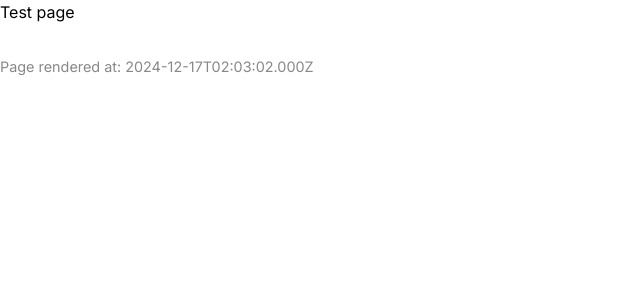
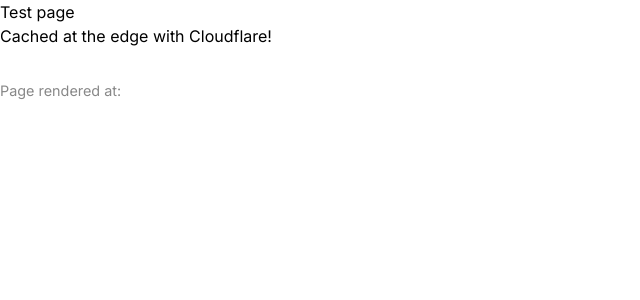
Before and after one commit to greensmurph/nextjs15-starter, a Next.js app: page / in a window 1280 px wide. Shown: the top 300 px of the page, without its empty margins (0-640 px from the left). Built offline with nearby package versions, Linux system fonts and the light colour scheme; a web font is replaced by a local one.

Commit message:
Switch to server build timestamp

```diff
--- a/app/page.tsx
+++ b/app/page.tsx
@@ -1,11 +1,22 @@
-export default function Page() {
-  const buildTime = new Date().toISOString();
+export async function getStaticProps() {
+  return {
+    props: {
+      timestamp: new Date().toISOString(),
+    }
+  }
+}
 
+type Props = {
+  timestamp: string;
+};
+
+export default function Page({ timestamp }: Props) {
   return (
     <main>
       <h1>Test page</h1>
+      <p>Cached at the edge with Cloudflare!</p>
       <footer style={{ marginTop: '2rem', fontSize: '0.9em', color: '#888' }}>
-        Page rendered at: {buildTime}
+        Page rendered at: {timestamp}
       </footer>
     </main>
   );
```
